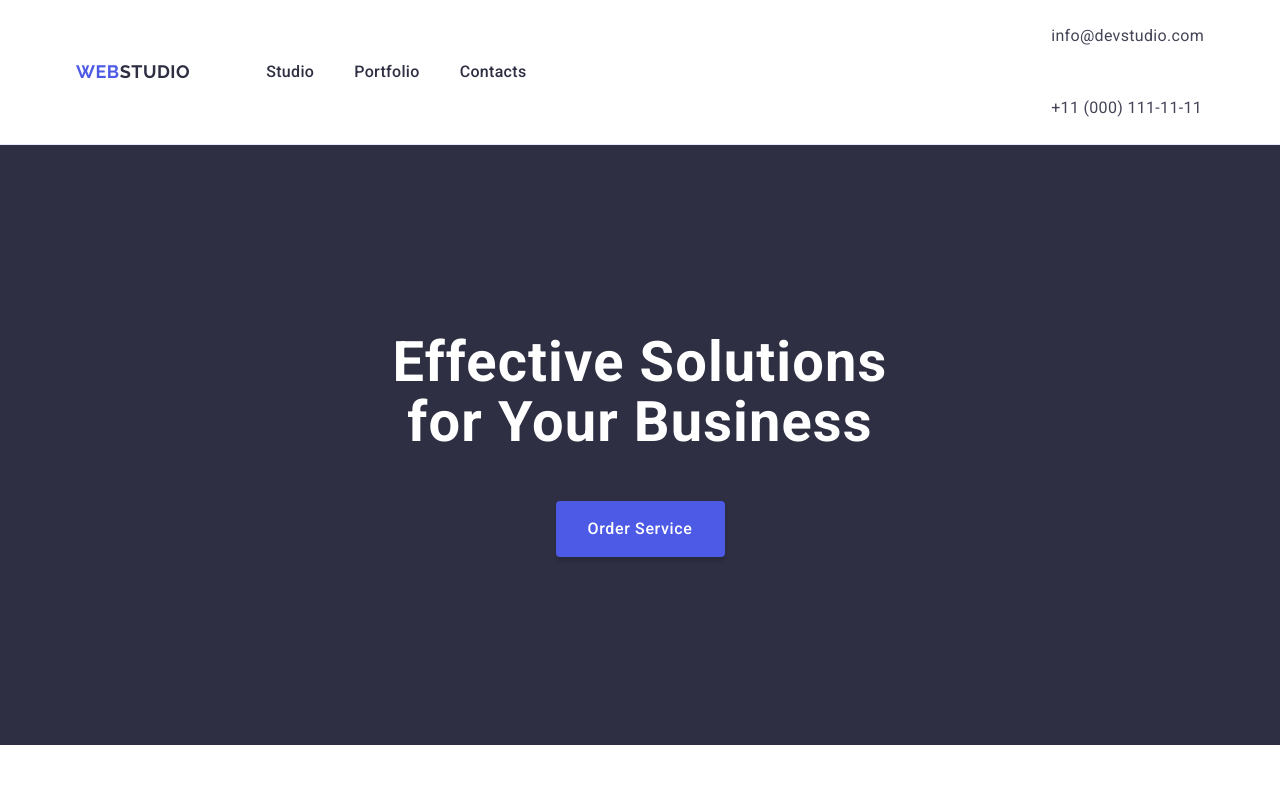
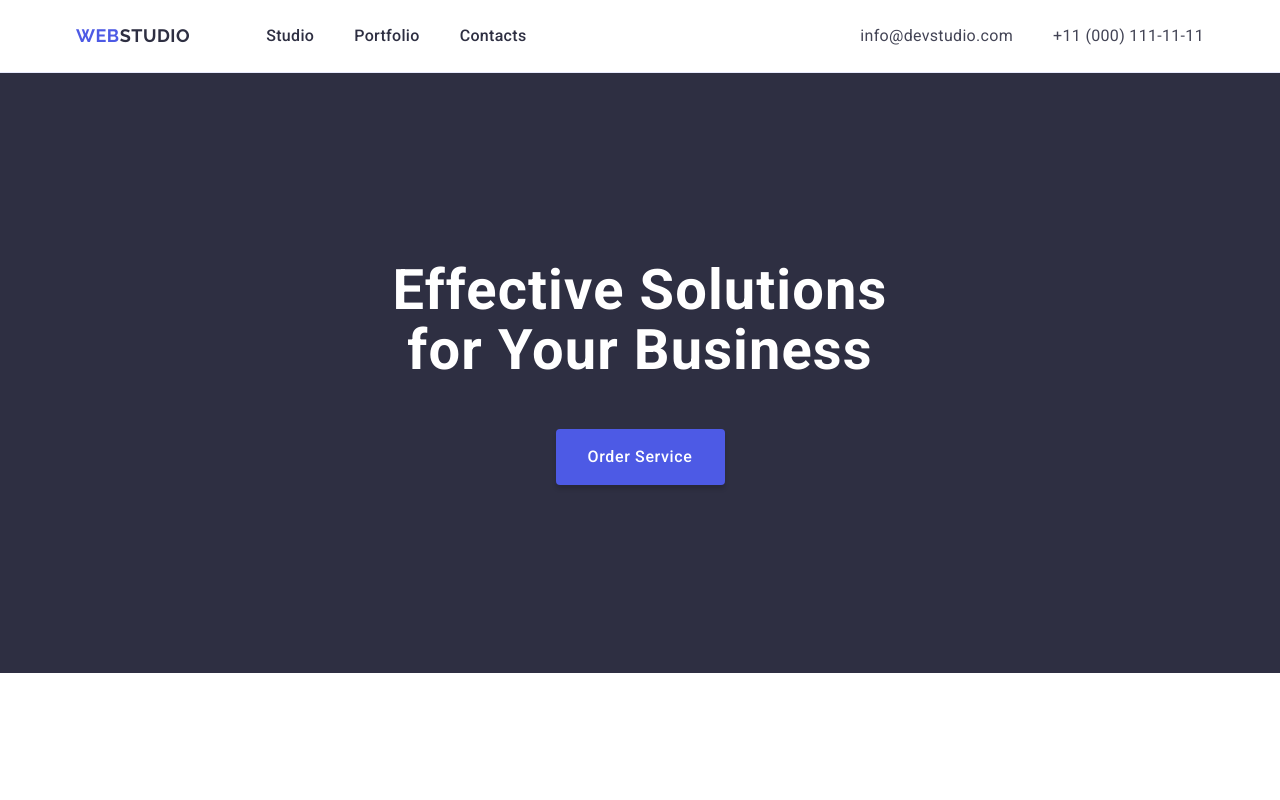
Before and after one commit to ValeriiaKru/goit-markup-hw-03, a plain HTML site: page index.html in a window 1280 px wide. Shown: the top 800 px of the page. Drawn offline with nearby package versions, Linux system fonts and the light colour scheme.

Commit message:
revision

```diff
--- a/css/styles.css
+++ b/css/styles.css
@@ -125,6 +125,11 @@ img {
     color: #404bbf;
 }
 
+.contact-info {
+    display: flex;
+    gap: 40px;
+    margin-left: auto;
+}
 
 
 
```
